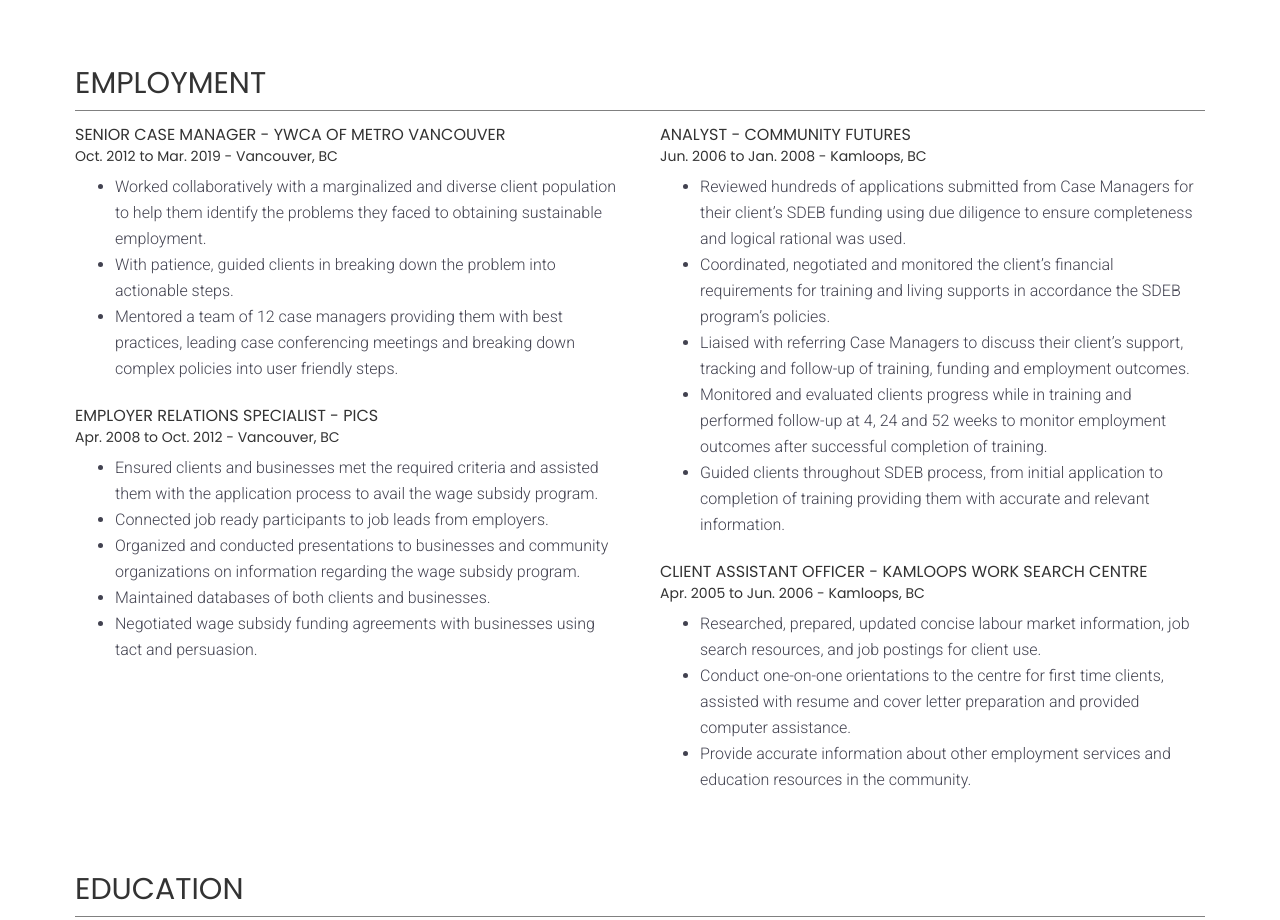
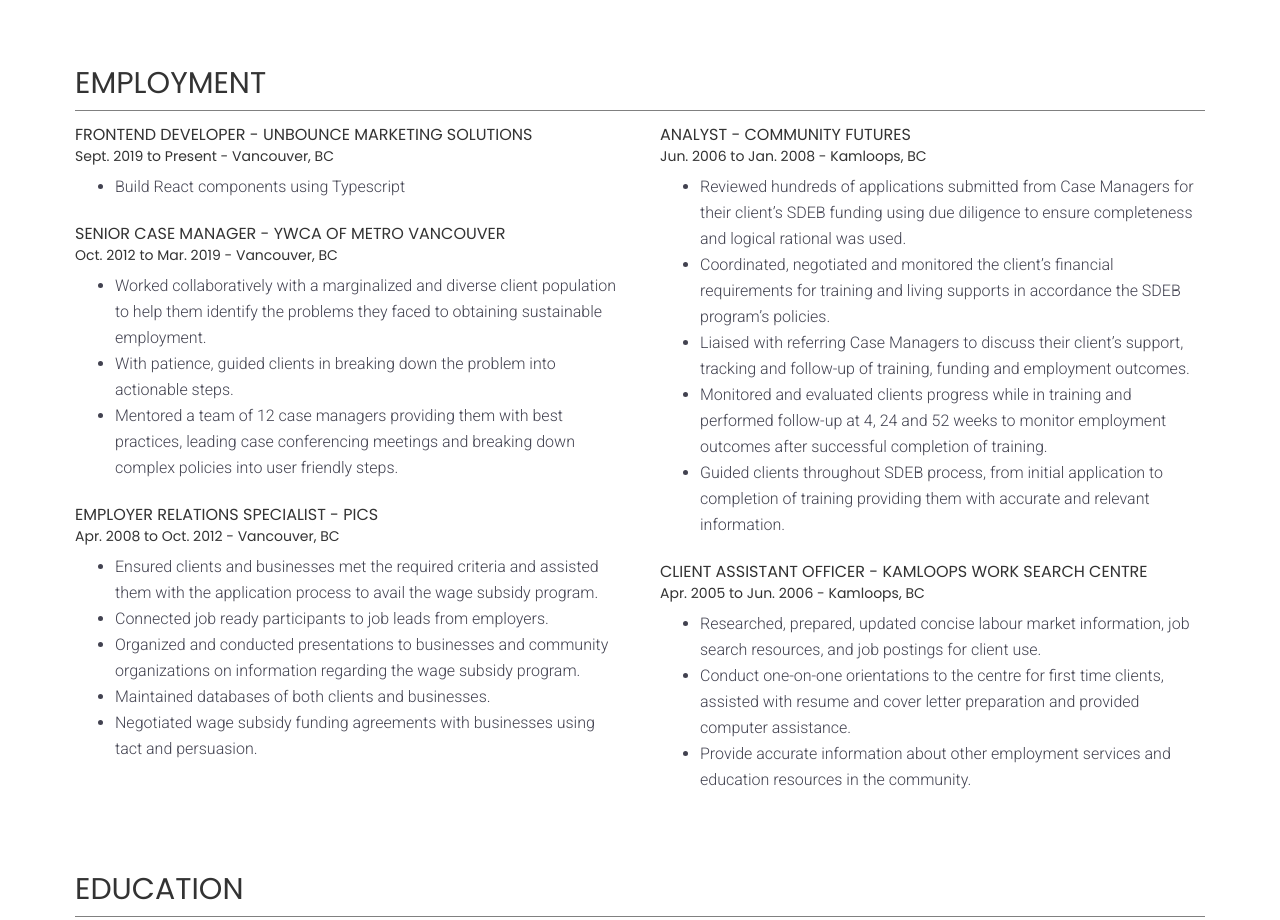
Before and after one commit to nolangendron/nolangendron.github.io, a plain HTML site: page index.html in a window 1280 px wide. Shown: the part 1438-2358 px from the top of the page. Drawn offline with nearby package versions, Linux system fonts and the light colour scheme.

Commit message:
Adds new position

```diff
--- a/index.html
+++ b/index.html
@@ -104,6 +104,13 @@
           <h2 class="title">EMPLOYMENT</h2>
       </div>
       <div class="card col-xs-12 col-sm-6 employment-container">
+          <section class="employment">
+              <h4>Frontend Developer - Unbounce Marketing Solutions</h4>
+              <h5>Sept. 2019 to Present - Vancouver, BC</h5>
+              <ul>
+                <li>Build React components using Typescript</li>
+              </ul>
+            </section>
         <section class="employment">
           <h4>Senior Case Manager - YWCA of Metro Vancouver</h4>
           <h5>Oct. 2012 to Mar. 2019 - Vancouver, BC</h5>
```
